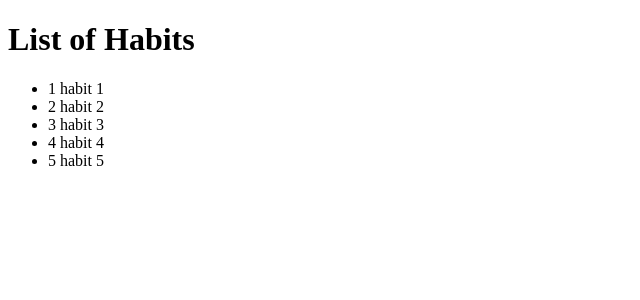
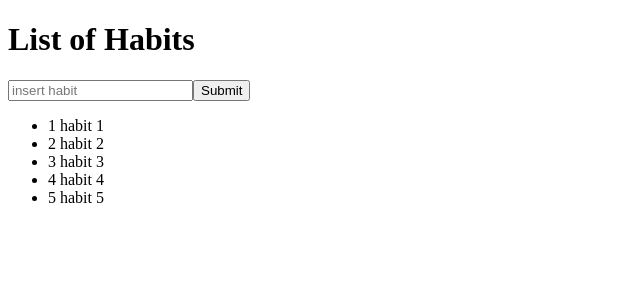
Before and after one commit to YounesZaid/angular-training, an Angular app: page / in a window 1280 px wide. Shown: the top 300 px of the page, without its empty margins (0-640 px from the left). Built offline with nearby package versions, Linux system fonts and the light colour scheme.

Commit message:
[init-project] ractive forms

```diff
--- a/src/app/habit-list/habit-list.component.html
+++ b/src/app/habit-list/habit-list.component.html
@@ -1,4 +1,8 @@
 <div>
+  <form [formGroup]="habitForm" (ngSubmit)="handleSubmit(habitForm.value)">
+    <input type="text" placeholder="insert habit" formControlName="title" />
+    <button type="submit">Submit</button>
+  </form>
   <ul>
     <habit-item *ngFor="let habit of habits" [habit]="habit"></habit-item>
   </ul>
--- a/src/app/habit-list/habit-list.component.ts
+++ b/src/app/habit-list/habit-list.component.ts
@@ -1,4 +1,5 @@
 import { Component, OnInit } from '@angular/core';
+import { FormBuilder } from '@angular/forms';
 
 @Component({
   selector: 'habit-list',
@@ -13,7 +14,20 @@ export class HabitListComponent implements OnInit {
     { id: 4, title: 'habit 4' },
     { id: 5, title: 'habit 5' },
   ];
-  constructor() {}
+  public habitForm: any;
+
+  constructor(private formBuilder: FormBuilder) {
+    this.habitForm = formBuilder.group({
+      title: '',
+    });
+  }
+
+  handleSubmit(habit: any) {
+    const id = this.habits.length + 1;
+    habit.id = id;
+    this.habits.push(habit);
+    this.habitForm.reset();
+  }
 
   ngOnInit(): void {}
 }
```
Also changed, not shown: src/app/app.module.ts (+5 -11 lines).
